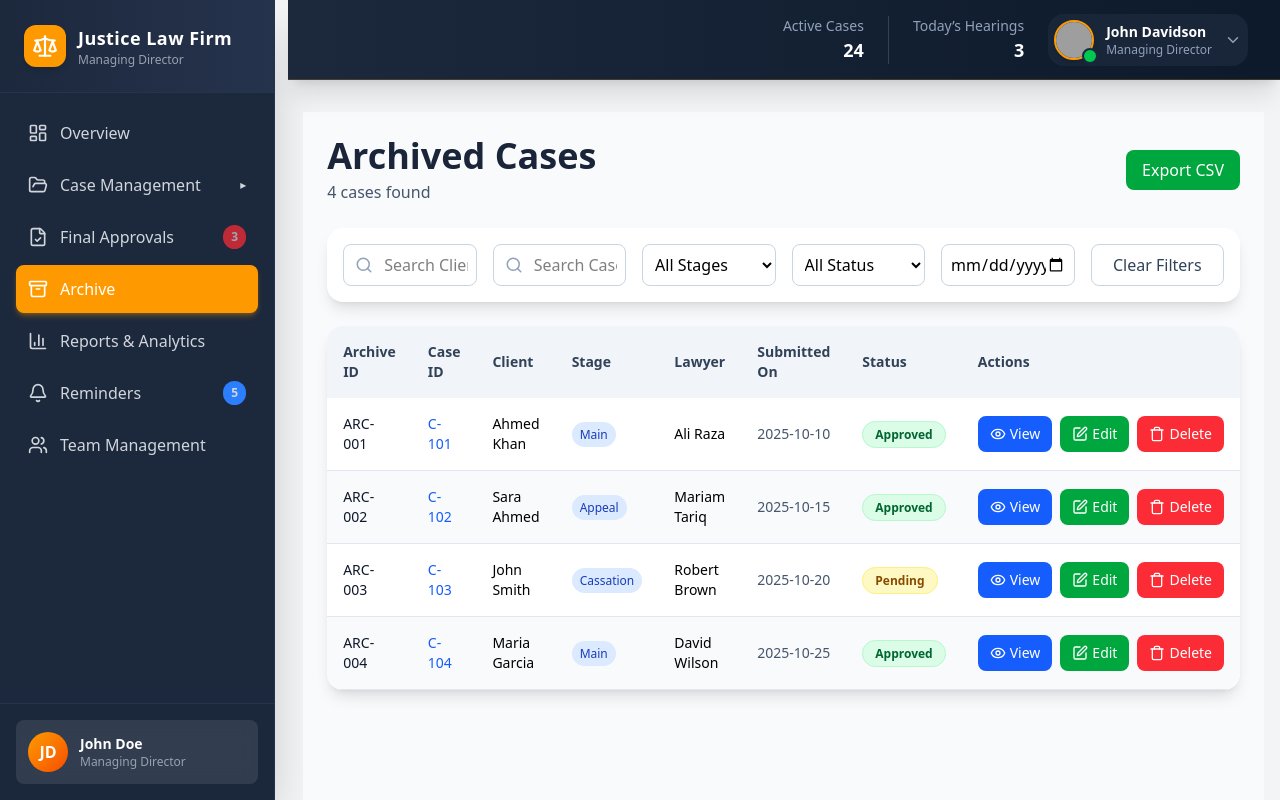
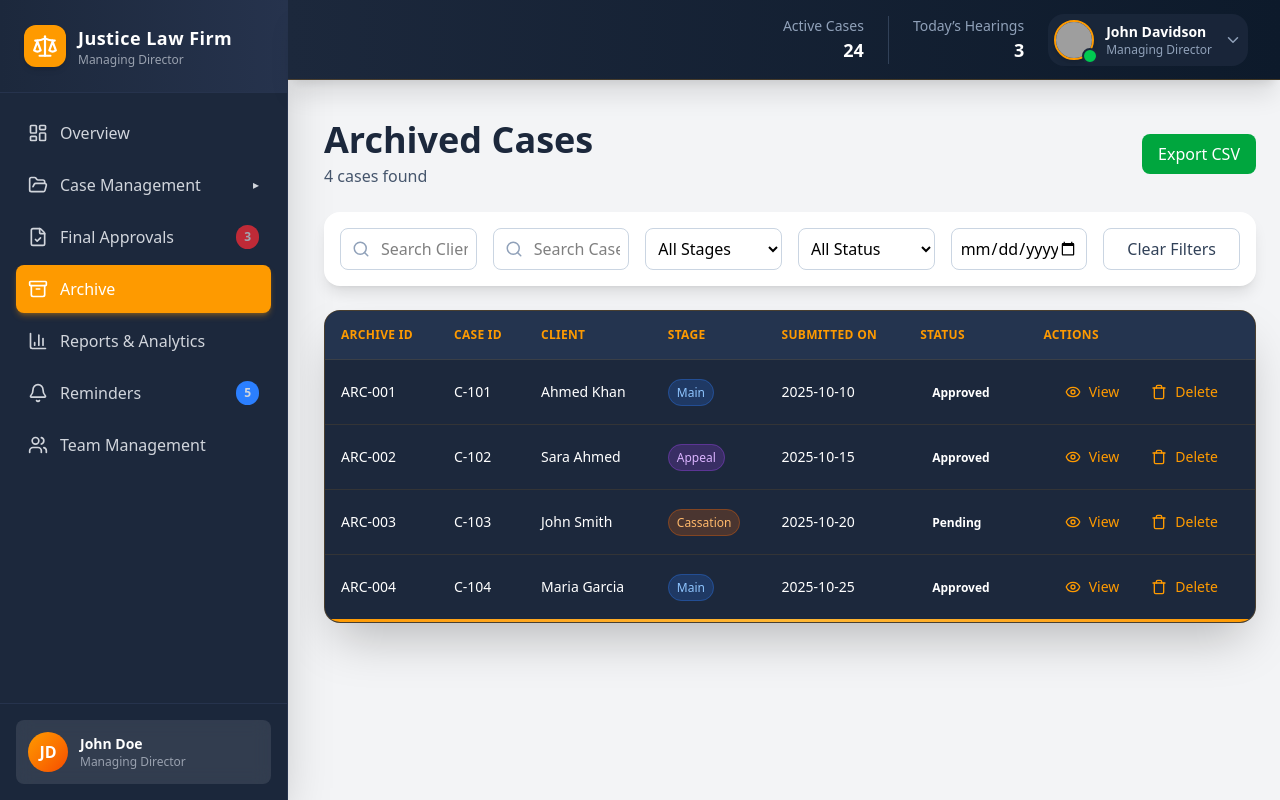
Before and after one commit to shakeeldev1/lawyer-website, a React app in the folder frontend/: page /director/archive in a window 1280 px wide. Built offline with nearby package versions, Linux system fonts and the light colour scheme; grey boxes are pictures that could not be loaded; the HTML template or start-up script is replaced by a standard one.

Commit message:
design Arcive pagr

```diff
--- a/frontend/src/app/routes/DirectorRoutes.jsx
+++ b/frontend/src/app/routes/DirectorRoutes.jsx
@@ -3,10 +3,11 @@ import AdminDashboard from "../../features/dashboard/pages/AdminDashboard";
 import AllCases from "../../features/dashboard/components/dashboardCaseManagement/AllCases";
 import CaseTimeline from "../../features/dashboard/components/dashboardCaseManagement/CaseTimeline";
 import ReportsAnalytics from "../../features/dashboard/components/DashboardReports/ReportsAnalytics";
-import ArchivePage from "../../features/dashboard/components/DashboardArchive/ArchivePage";
+
 import Reminders from "../../features/dashboard/components/DashboardReminders/Reminders";
 import TeamManagement from "../../features/dashboard/components/DashboardTeamManagement/TeamManagement";
 import FinalApprovals from "../../features/dashboard/pages/FinalApprovals";
+import Archive from "../../features/dashboard/pages/Archive";
 
 export const adminRoutes = {
     path: "director",
@@ -16,7 +17,7 @@ export const adminRoutes = {
         { path: "all-cases", element: <AllCases /> },
         { path: "case-timeline", element: <CaseTimeline /> },
         { path: "final-approval", element: <FinalApprovals /> },
-        { path: "archive", element: <ArchivePage /> },
+        { path: "archive", element:<Archive/>},
         { path: "reports", element: <ReportsAnalytics /> },
         { path: "reminders", element: <Reminders /> },
         { path: "team", element: <TeamManagement /> },
--- a/frontend/src/features/dashboard/components/DashboardArchive/ArchiveTable.jsx
+++ b/frontend/src/features/dashboard/components/DashboardArchive/ArchiveTable.jsx
@@ -1,18 +1,8 @@
 import { Eye, Edit, Trash } from "lucide-react";
 
 const ArchiveTable = ({ archives, onView, onEdit, onDelete }) => {
-    const getStatusColor = (status) => {
-        switch (status) {
-            case "Approved":
-                return "bg-green-100 text-green-800 border border-green-200";
-            case "Pending":
-                return "bg-yellow-100 text-yellow-800 border border-yellow-200";
-            case "Rejected":
-                return "bg-red-100 text-red-800 border border-red-200";
-            default:
-                return "bg-gray-100 text-gray-800 border border-gray-200";
-        }
-    };
+
+
 
     if (archives.length === 0) {
         return (
@@ -29,64 +19,68 @@ const ArchiveTable = ({ archives, onView, onEdit, onDelete }) => {
     }
 
     return (
-        <div className="bg-white rounded-2xl shadow-lg overflow-hidden">
+        <div className="bg-[#1c283c] text-white  shadow-2xl rounded-2xl border border-[#fe9a00]/20 overflow-hidden">
             <div className="overflow-x-auto">
-                <table className="min-w-full text-left text-sm">
-                    <thead className="bg-slate-100">
+                <table className="min-w-full text-left text-sm whitespace-nowrap">
+                    <thead className=" p-4  bg-[#24344f] text-[#fe9a00] uppercase tracking-wide text-xs font-semibold ">
                         <tr>
-                            <th className="p-4 font-semibold text-slate-700">Archive ID</th>
-                            <th className="p-4 font-semibold text-slate-700">Case ID</th>
-                            <th className="p-4 font-semibold text-slate-700">Client</th>
-                            <th className="p-4 font-semibold text-slate-700">Stage</th>
-                            <th className="p-4 font-semibold text-slate-700">Lawyer</th>
-                            <th className="p-4 font-semibold text-slate-700">Submitted On</th>
-                            <th className="p-4 font-semibold text-slate-700">Status</th>
-                            <th className="p-4 font-semibold text-slate-700">Actions</th>
+                            <th className="p-4 font-semibold ">Archive ID</th>
+                            <th className="p-4 font-semibold ">Case ID</th>
+                            <th className="p-4 font-semibold ">Client</th>
+                            <th className="p-4 font-semibold ">Stage</th>
+                            {/* <th className="p-4 font-semibold ">Lawyer</th> */}
+                            <th className="p-4 font-semibold ">Submitted On</th>
+                            <th className="p-4 font-semibold ">Status</th>
+                            <th className="p-4 font-semibold ">Actions</th>
                         </tr>
                     </thead>
                     <tbody>
                         {archives.map((archive, index) => (
                             <tr
                                 key={archive.id}
-                                className={`border-b border-slate-200 hover:bg-slate-50 transition-colors ${index % 2 === 0 ? 'bg-white' : 'bg-slate-50'
-                                    }`}
+                                className="border-t border-[#fe9a00]/10 hover:bg-[#2a3b58] transition-all duration-200"
                             >
-                                <td className="p-4 font-medium text-slate-900">{archive.archiveId}</td>
-                                <td className="p-4 font-medium text-blue-600">{archive.id}</td>
+                                <td className="p-4 font-medium ">{archive.archiveId}</td>
+                                <td className="p-4 font-medium ">{archive.id}</td>
                                 <td className="p-4">{archive.client}</td>
                                 <td className="p-4">
-                                    <span className="px-2 py-1 bg-blue-100 text-blue-800 rounded-full text-xs font-medium">
+                                    <span
+                                        className={`px-2 py-1 rounded-full text-xs font-medium
+    ${archive.stage === "Main"
+                                                ? "bg-blue-500/20 text-blue-300 border border-blue-500/30"
+                                                : archive.stage === "Appeal"
+                                                    ? "bg-purple-500/20 text-purple-300 border border-purple-500/30"
+                                                    : archive.stage === "Cassation"
+                                                        ? "bg-orange-500/20 text-orange-300 border border-orange-500/30"
+                                                        : "bg-gray-500/20 text-gray-300 border border-gray-500/30"
+                                            }`}
+                                    >
                                         {archive.stage}
                                     </span>
+
                                 </td>
-                                <td className="p-4">{archive.lawyer}</td>
-                                <td className="p-4 text-slate-600">{archive.submittedOn}</td>
+                                {/* <td className="p-4">{archive.lawyer}</td> */}
+                                <td className="p-4 ">{archive.submittedOn}</td>
                                 <td className="p-4">
-                                    <span className={`px-3 py-1 rounded-full text-xs font-semibold ${getStatusColor(archive.status)}`}>
+                                    <span className="px-3 py-1 rounded-full text-xs font-semibold ">
                                         {archive.status}
                                     </span>
                                 </td>
                                 <td className="p-4">
-                                    <div className="flex items-center gap-2">
+                                    <div className=" flex items-center justify-center gap-2 "
+                                    >
                                         <button
                                             onClick={() => onView(archive)}
-                                            className="flex items-center gap-1 px-3 py-2 bg-blue-600 text-white rounded-lg hover:bg-blue-700 transition-colors"
+                                            className="flex items-center gap-2 text-[#fe9a00] hover:text-white hover:bg-[#fe9a00]/20 px-3 py-1.5 rounded-full font-medium transition-all duration-200  "
                                             title="View Details"
                                         >
                                             <Eye size={16} />
                                             <span className="hidden sm:inline">View</span>
                                         </button>
-                                        <button
-                                            onClick={() => onEdit(archive)}
-                                            className="flex items-center gap-1 px-3 py-2 bg-green-600 text-white rounded-lg hover:bg-green-700 transition-colors"
-                                            title="Edit Archive"
-                                        >
-                                            <Edit size={16} />
-                                            <span className="hidden sm:inline">Edit</span>
-                                        </button>
+
                                         <button
                                             onClick={() => onDelete(archive)}
-                                            className="flex items-center gap-1 px-3 py-2 bg-red-500 text-white rounded-lg hover:bg-red-600 transition-colors"
+                                            className="flex items-center gap-2 text-[#fe9a00] hover:text-white hover:bg-[#fe9a00]/20 px-3 py-1.5 rounded-full font-medium transition-all duration-200 "
                                             title="Delete Archive"
                                         >
                                             <Trash size={16} />
@@ -99,6 +93,8 @@ const ArchiveTable = ({ archives, onView, onEdit, onDelete }) => {
                     </tbody>
                 </table>
             </div>
+            {/* Subtle Gradient Footer Bar */}
+            <div className="h-[3px] w-full bg-gradient-to-r from-[#fe9a00] via-[#ffb733] to-[#fe9a00] rounded-b-2xl" />
         </div>
     );
 };
--- /dev/null
+++ b/frontend/src/features/dashboard/pages/Archive.jsx
@@ -0,0 +1,233 @@
+import React, {useState,useEffect} from 'react'
+import ArchiveFilters from '../components/DashboardArchive/ArchiveFilters';
+import ArchiveTable from '../components/DashboardArchive/ArchiveTable'
+import ArchiveViewModal from '../components/DashboardArchive/ArchiveViewModal';
+import ArchiveEditModal from '../components/DashboardArchive/ArchiveEditModal';
+import ArchiveDeleteModal from '../components/DashboardArchive/ArchiveDeleteModal';
+const Archive = () => {
+    const [archives, setArchives] = useState([
+        {
+            id: "C-101",
+            client: "Ahmed Khan",
+            stage: "Main",
+            lawyer: "Ali Raza",
+            submittedOn: "2025-10-10",
+            status: "Approved",
+            archiveId: "ARC-001",
+            description: "Property dispute case resolved.",
+        },
+        {
+            id: "C-102",
+            client: "Sara Ahmed",
+            stage: "Appeal",
+            lawyer: "Mariam Tariq",
+            submittedOn: "2025-10-15",
+            status: "Approved",
+            archiveId: "ARC-002",
+            description: "Appeal successfully processed.",
+        },
+        {
+            id: "C-103",
+            client: "John Smith",
+            stage: "Cassation",
+            lawyer: "Robert Brown",
+            submittedOn: "2025-10-20",
+            status: "Pending",
+            archiveId: "ARC-003",
+            description: "Waiting for final review.",
+        },
+        {
+            id: "C-104",
+            client: "Maria Garcia",
+            stage: "Main",
+            lawyer: "David Wilson",
+            submittedOn: "2025-10-25",
+            status: "Approved",
+            archiveId: "ARC-004",
+            description: "Contract agreement finalized.",
+        },
+    ]);
+
+    const [selectedArchive, setSelectedArchive] = useState(null);
+    const [editingArchive, setEditingArchive] = useState(null);
+    const [archiveToDelete, setArchiveToDelete] = useState(null);
+    const [isViewModalOpen, setViewModalOpen] = useState(false);
+    const [isEditModalOpen, setEditModalOpen] = useState(false);
+    const [isDeleteModalOpen, setDeleteModalOpen] = useState(false);
+
+    const [filters, setFilters] = useState({
+        searchClient: "",
+        searchCaseId: "",
+        stage: "",
+        date: "",
+        status: ""
+    });
+    const [filteredArchives, setFilteredArchives] = useState(archives);
+    const [showFilters, setShowFilters] = useState(false);
+
+     // Apply filters whenever filters or archives change
+    useEffect(() => {
+        const filtered = archives.filter(archive => {
+            const matchesClient = archive.client.toLowerCase().includes(filters.searchClient.toLowerCase());
+            const matchesCaseId = archive.id.toLowerCase().includes(filters.searchCaseId.toLowerCase());
+            const matchesStage = !filters.stage || archive.stage === filters.stage;
+            const matchesStatus = !filters.status || archive.status === filters.status;
+            const matchesDate = !filters.date || archive.submittedOn === filters.date;
+
+            return matchesClient && matchesCaseId && matchesStage && matchesStatus && matchesDate;
+        });
+        setFilteredArchives(filtered);
+    }, [filters, archives]);
+
+    const openViewModal = (archive) => {
+        setSelectedArchive(archive);
+        setViewModalOpen(true);
+    };
+
+    const openEditModal = (archive) => {
+        setEditingArchive({ ...archive });
+        setEditModalOpen(true);
+    };
+
+    const openDeleteModal = (archive) => {
+        setArchiveToDelete(archive);
+        setDeleteModalOpen(true);
+    };
+
+    const closeModals = () => {
+        setViewModalOpen(false);
+        setEditModalOpen(false);
+        setDeleteModalOpen(false);
+        setSelectedArchive(null);
+        setEditingArchive(null);
+        setArchiveToDelete(null);
+    };
+
+    const handleEditSubmit = (updatedArchive) => {
+        setArchives(archives.map(archive =>
+            archive.id === updatedArchive.id ? updatedArchive : archive
+        ));
+        closeModals();
+    };
+
+    const handleDeleteConfirm = () => {
+        if (archiveToDelete) {
+            setArchives(archives.filter((a) => a.id !== archiveToDelete.id));
+            closeModals();
+        }
+    };
+
+    const handleFilterChange = (key, value) => {
+        setFilters(prev => ({
+            ...prev,
+            [key]: value
+        }));
+    };
+
+    const clearFilters = () => {
+        setFilters({
+            searchClient: "",
+            searchCaseId: "",
+            stage: "",
+            date: "",
+            status: ""
+        });
+    };
+
+    const exportToCSV = () => {
+        const headers = ["Archive ID", "Case ID", "Client", "Stage", "Lawyer", "Submitted On", "Status", "Description"];
+        const csvContent = [
+            headers.join(","),
+            ...filteredArchives.map(archive => [
+                archive.archiveId,
+                archive.id,
+                `"${archive.client}"`,
+                archive.stage,
+                `"${archive.lawyer}"`,
+                archive.submittedOn,
+                archive.status,
+                `"${archive.description}"`
+            ].join(","))
+        ].join("\n");
+
+        const blob = new Blob([csvContent], { type: "text/csv" });
+        const url = window.URL.createObjectURL(blob);
+        const a = document.createElement("a");
+        a.href = url;
+        a.download = `archived-cases-${new Date().toISOString().split('T')[0]}.csv`;
+        document.body.appendChild(a);
+        a.click();
+        document.body.removeChild(a);
+        window.URL.revokeObjectURL(url);
+    };
+
+    return (
+            <div className="max-w-7xl lg:p-2 mt-20 lg:mt-24 min-h-screen">
+                {/* Header */}
+                <div className="flex flex-col lg:flex-row lg:items-center lg:justify-between mb-6">
+                    <div>
+                        <h2 className="text-4xl font-extrabold text-[#1c283c]">Archived Cases</h2>
+                        <p className="text-slate-600 mt-1">
+                            {filteredArchives.length} case{filteredArchives.length !== 1 ? 's' : ''} found
+                        </p>
+                    </div>
+
+                    <div className="flex gap-3 mt-4 lg:mt-0">
+                        <button
+                            onClick={exportToCSV}
+                            className="flex items-center gap-2 px-4 py-2 bg-green-600 text-white rounded-lg hover:bg-green-700 transition-colors"
+                        >
+                            Export CSV
+                        </button>
+
+                        <button
+                            onClick={() => setShowFilters(!showFilters)}
+                            className="flex items-center gap-2 px-4 py-2 bg-blue-600 text-white rounded-lg hover:bg-blue-700 transition-colors lg:hidden"
+                        >
+                            Filters
+                        </button>
+                    </div>
+                </div>
+
+                {/* Filters */}
+               <ArchiveFilters
+                 filters={filters}
+                    onFilterChange={handleFilterChange}
+                    onClearFilters={clearFilters}
+                    showFilters={showFilters}
+               />
+
+                {/* Table */}
+                <ArchiveTable
+                    archives={filteredArchives}
+                    onView={openViewModal}
+                    onEdit={openEditModal}
+                    onDelete={openDeleteModal}
+                />
+
+                {/* Modals */}
+                <ArchiveViewModal
+                    isOpen={isViewModalOpen}
+                    archive={selectedArchive}
+                    onClose={closeModals}
+                />
+
+                <ArchiveEditModal
+                    isOpen={isEditModalOpen}
+                    archive={editingArchive}
+                    onClose={closeModals}
+                    onSave={handleEditSubmit}
+                />
+
+                <ArchiveDeleteModal
+                    isOpen={isDeleteModalOpen}
+                    archive={archiveToDelete}
+                    onClose={closeModals}
+                    onConfirm={handleDeleteConfirm}
+                />
+            </div>
+
+    )
+}
+
+export default Archive
```
Also changed, not shown: frontend/src/features/dashboard/components/DashboardFinalApproval/FinalApprovalTable.jsx (+5 -6 lines).
